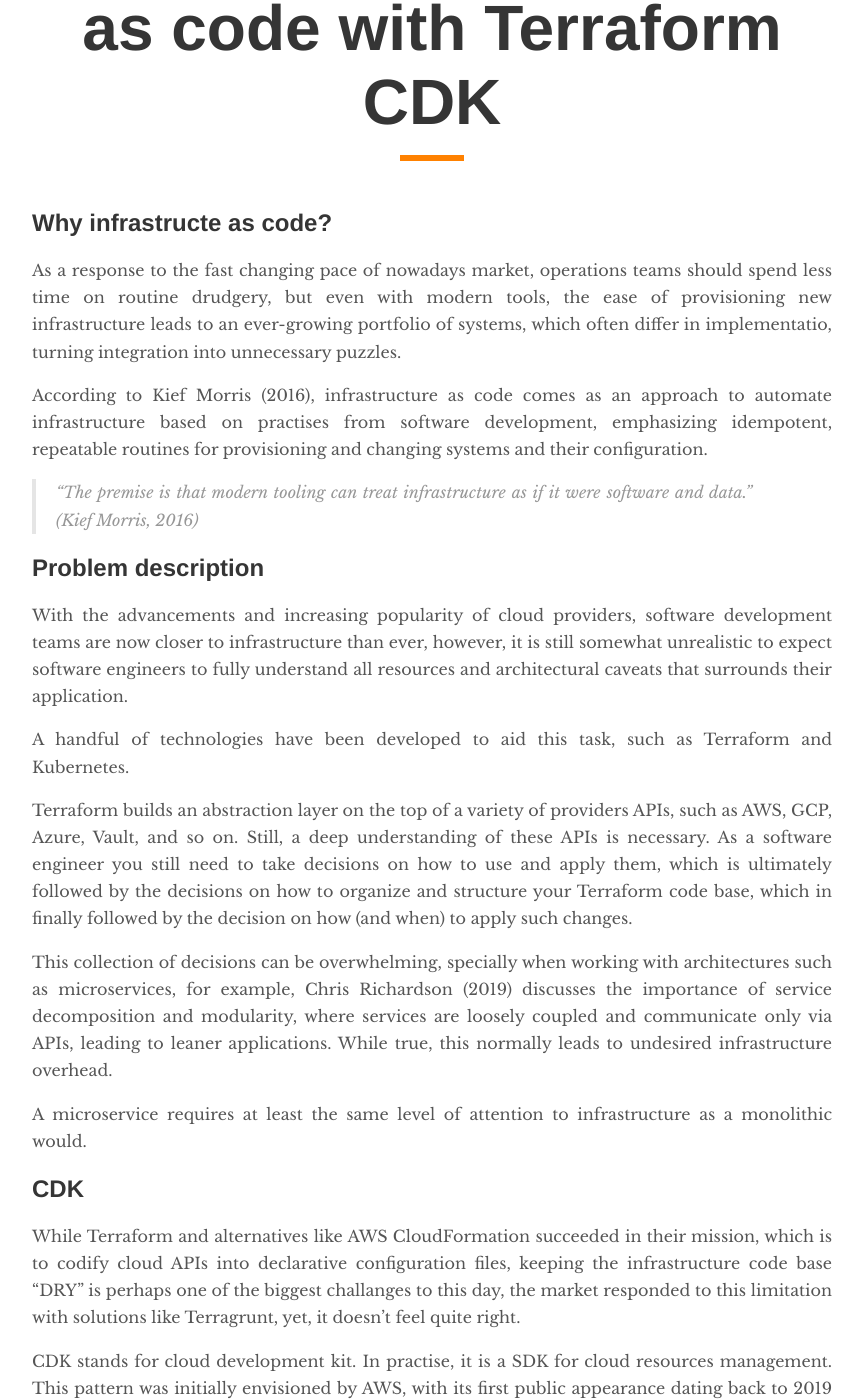
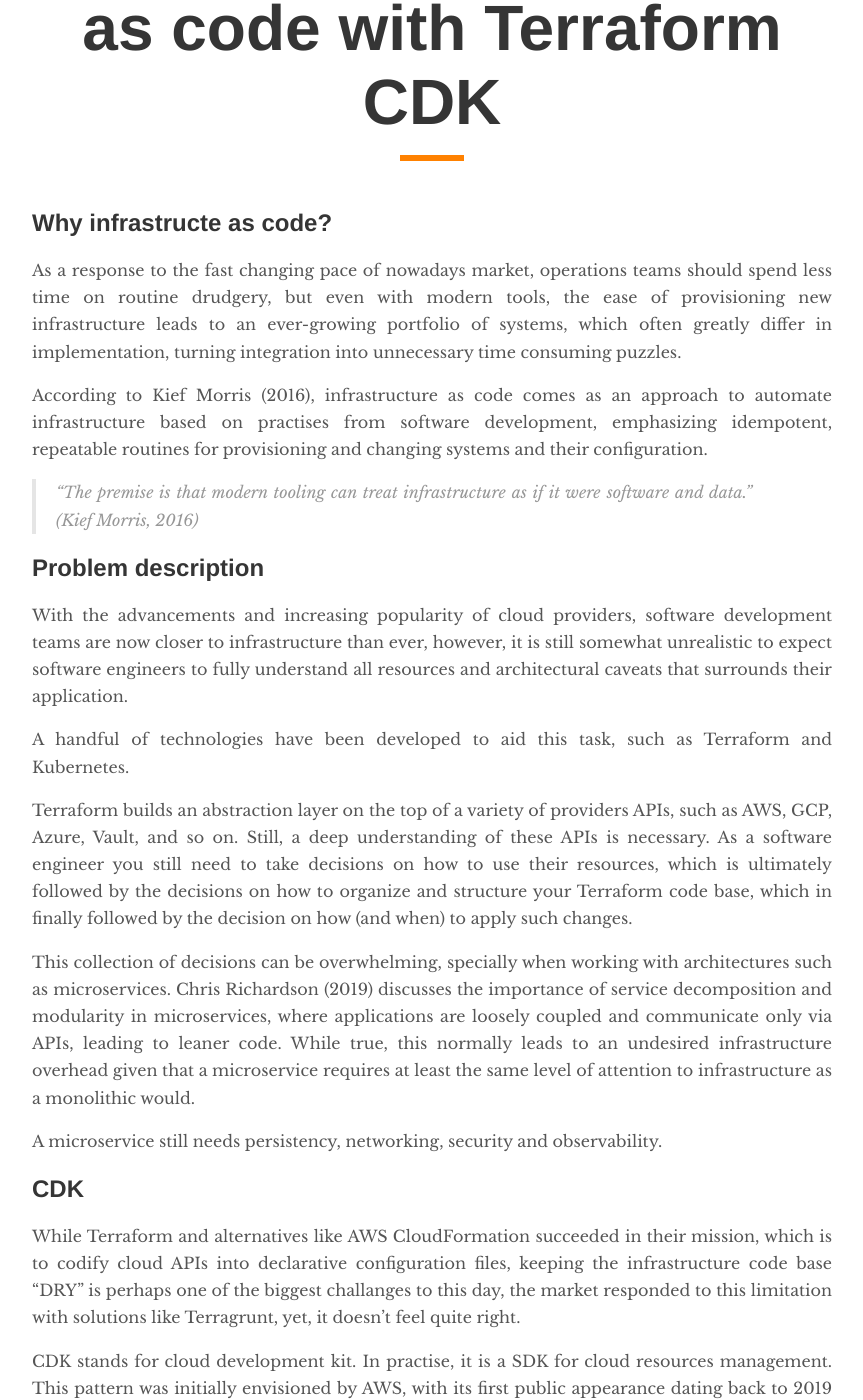
Before and after one commit to romerojunior/blog, a Jekyll site: the page built from _posts/2021-10-18-terraform-cdk.md, in a window 1280 px wide and 1400 px high, scrolled down 274 px. Shown: the whole window, without its empty margins (208-1071 px from the left). Built offline with Jekyll 4.4.1, drawn with Linux system fonts in a browser that asks for light colours; comment, search, counter and statistics services are not loaded.

Commit message:
fix typo

```diff
--- a/_posts/2021-10-18-terraform-cdk.md
+++ b/_posts/2021-10-18-terraform-cdk.md
@@ -10,8 +10,8 @@
 As a response to the fast changing pace of nowadays market, operations teams
 should spend less time on routine drudgery, but even with modern tools, the ease
 of provisioning new infrastructure leads to an ever-growing portfolio of
-systems, which often differ in implementatio, turning integration into
-unnecessary puzzles.
+systems, which often greatly differ in implementation, turning integration into
+unnecessary time consuming puzzles.
 
 According to Kief Morris (2016), infrastructure as code comes as an approach to
 automate infrastructure based on practises from software development,
@@ -35,19 +35,19 @@
 Terraform builds an abstraction layer on the top of a variety of providers APIs,
 such as AWS, GCP, Azure, Vault, and so on. Still, a deep understanding of these
 APIs is necessary. As a software engineer you still need to take decisions on
-how to use and apply them, which is ultimately followed by the decisions on how
+how to use their resources, which is ultimately followed by the decisions on how
 to organize and structure your Terraform code base, which in finally followed by
 the decision on how (and when) to apply such changes.
 
 This collection of decisions can be overwhelming, specially when working with
-architectures such as microservices, for example, Chris Richardson (2019)
-discusses the importance of service decomposition and modularity, where services
-are loosely coupled and communicate only via APIs, leading to leaner
-applications. While true, this normally leads to undesired infrastructure
-overhead.
+architectures such as microservices. Chris Richardson (2019) discusses the
+importance of service decomposition and modularity in microservices, where
+applications are loosely coupled and communicate only via APIs, leading to
+leaner code. While true, this normally leads to an undesired infrastructure
+overhead given that a microservice requires at least the same level of attention
+to infrastructure as a monolithic would.
 
-A microservice requires at least the same level of attention to infrastructure
-as a monolithic would.
+A microservice still needs persistency, networking, security and observability.
 
 ## CDK
 
```
